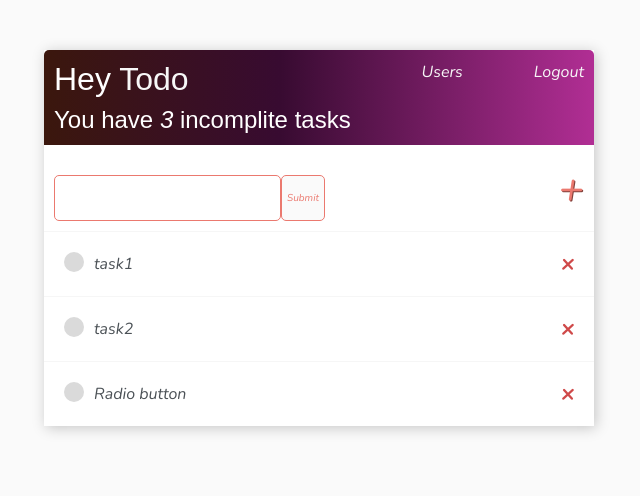
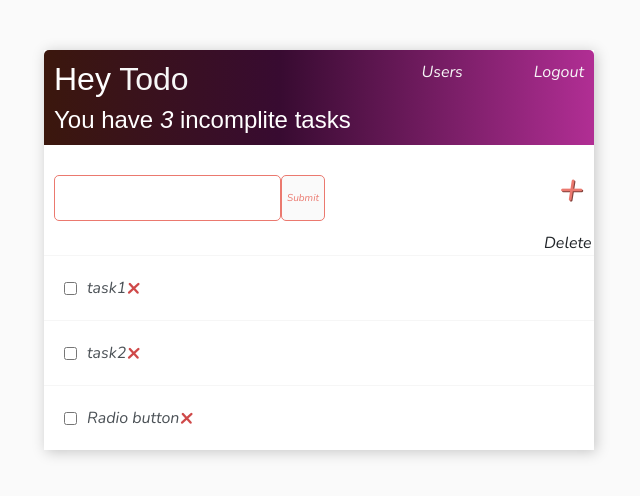
Before and after one commit to mugdo/Todo_List, a Django app: page /task/ in a window 1280 px wide. Shown: the top 496 px of the page, without its empty margins (321-961 px from the left). Run offline with Django 4.2, Linux system fonts and the light colour scheme; a user stored in the database is signed in; data comes from the database, SQL or seed files in the repository; both versions use the stored data as it was after the commit.

Commit message:
multiple task delete

```diff
--- a/data/templates/data/main.html
+++ b/data/templates/data/main.html
@@ -55,7 +55,7 @@
             .task-wraper{
                 display: flex;
                 align-items: center;
-                justify-content: space-between;
+                justify-content:start;
                 padding: 20px;
                 background-color: #FFFF;
                 border-top: 1px solid rgb(246, 246, 246);
--- a/data/templates/data/task.html
+++ b/data/templates/data/task.html
@@ -28,21 +28,26 @@
 </div>
 
 <div class="task-item-wraper">
+    <a style="margin-left: 500px;" onclick="checkTask()" >Delete</a>
     {% for item in Task %}
+
     <div class="task-wraper">
+        <input type="checkbox" id="select_item" name="item" value="{{item.pk}}">
         {% if item.complite %}
         <div class="task-title">
-            <div class="task-complite-icon"></div>
+            <div class=""></div>
+
             <i><s><a href="{% url 'task-update' item.pk  %}">{{item}}</a></s></i>
         </div>
-        <a class="delete-link" href="{% url 'task-delete' item.pk %}">&#215</a>
+        <a  class="delete-link" href="{% url 'task-delete' item.pk %}">&#215</a>
 
         {% else %}
         <div class="task-title">
-            <div class="task-incomplite-icon"></div>
+            <div class=""></div>
+
             <a href="{% url 'task-update' item.pk  %}">{{item}}</a>
         </div>
-        <a class="delete-link" href="{% url 'task-delete' item.pk %}">&#215</a>
+        <a  class="delete-link" href="{% url 'task-delete' item.pk %}">&#215</a>
         {% endif %}
     </div>
     {% empty %}
@@ -51,4 +56,36 @@
 
 </div>
 
+
+
+<script>
+
+function checkTask(){
+
+        let url = "/taskk/"
+        $.ajax({
+        url: url,
+
+        type: "GET",
+        success: function(response){
+            let check = 0;
+            $('input[type="checkbox"]').each(function() {
+                if ($(this).prop('checked')==true){
+                    check = 1;
+                }
+
+            });
+            if (check==0) {
+                alert("Select one")
+            }
+            else{
+                alert("Ongoing")
+            }
+        },
+        error: function(response) {
+            alert("Button clik")
+        }
+    });
+    }
+</script>
 {% endblock content %}
--- a/data/urls.py
+++ b/data/urls.py
@@ -1,5 +1,5 @@
 from django.urls import  path
-from .views import TaskList, TaskDetails, TaskCreate, TaskUpdate, TaskDelete, UserLogin, UserRegister, UserList,  UserProfile
+from .views import TaskList, TaskDetails, TaskCreate, TaskUpdate, TaskDelete, UserLogin, UserRegister, UserList,  UserProfile, Test
 from django.contrib.auth.views import LogoutView
 
 
@@ -18,4 +18,6 @@ urlpatterns = [
     path('task/update/<int:pk>/', TaskUpdate.as_view(), name='task-update' ),
     path('task/Delete/<int:pk>/', TaskDelete.as_view(), name='task-delete' ),
     path('users/profile/<int:pk>/', UserProfile.as_view(), name='profile' ),
+    path('taskk/', Test.as_view(), name='taskk' ),
+
 ]
--- a/data/views.py
+++ b/data/views.py
@@ -2,6 +2,7 @@ from multiprocessing import context
 from django.forms.models import model_to_dict
 from django.http import Http404, JsonResponse
 from django.shortcuts import render, redirect
+from django.views import View
 from django.views.generic.list import ListView
 from django.views.generic.detail import DetailView
 from django.views.generic.edit import CreateView, UpdateView, DeleteView, FormView
@@ -251,3 +252,8 @@ class UserProfile(LoginRequiredMixin, ListView):
                 return render(request,'data/userInfo.html',{'profile':user_profile_info})
         else:
             return redirect('profile',pk=request.user.pk)
+
+
+class Test(View):
+    def get(self, request):
+        return JsonResponse({})
```
Also changed, not shown: db.sqlite3.
